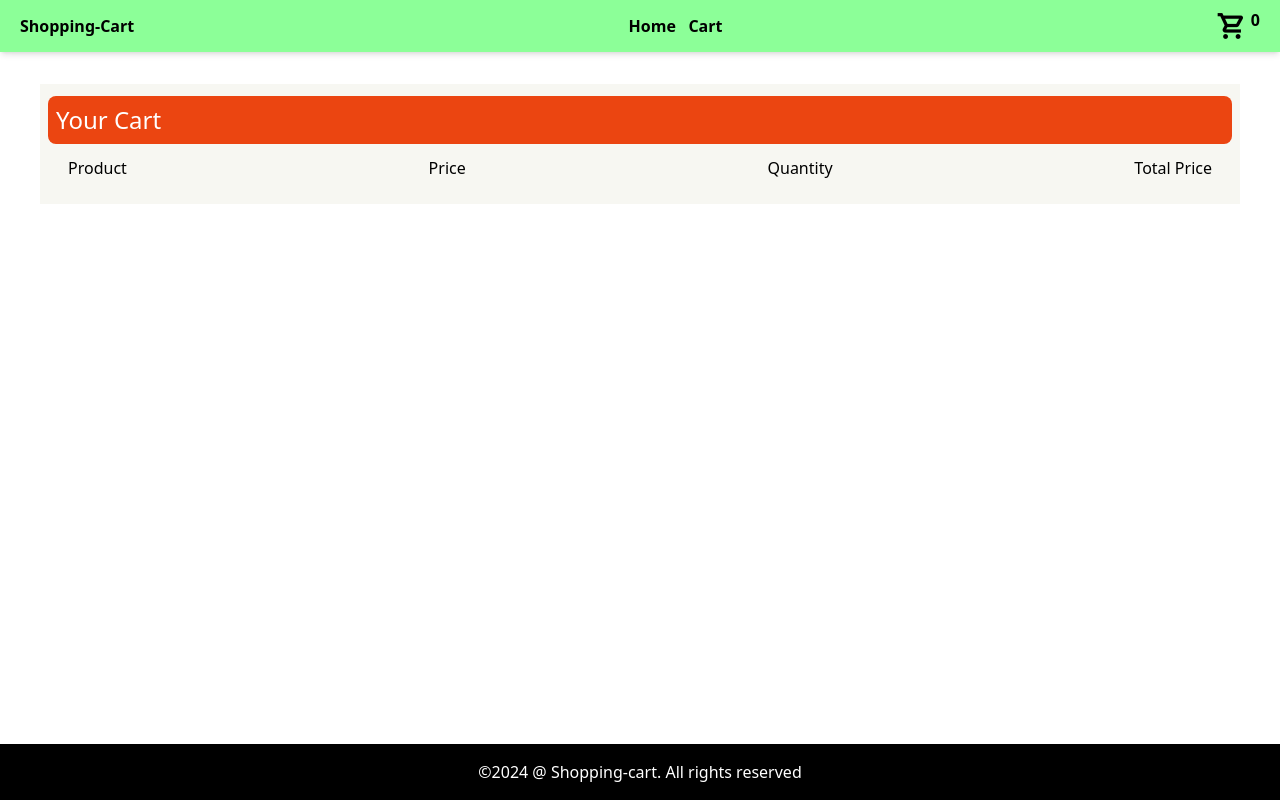
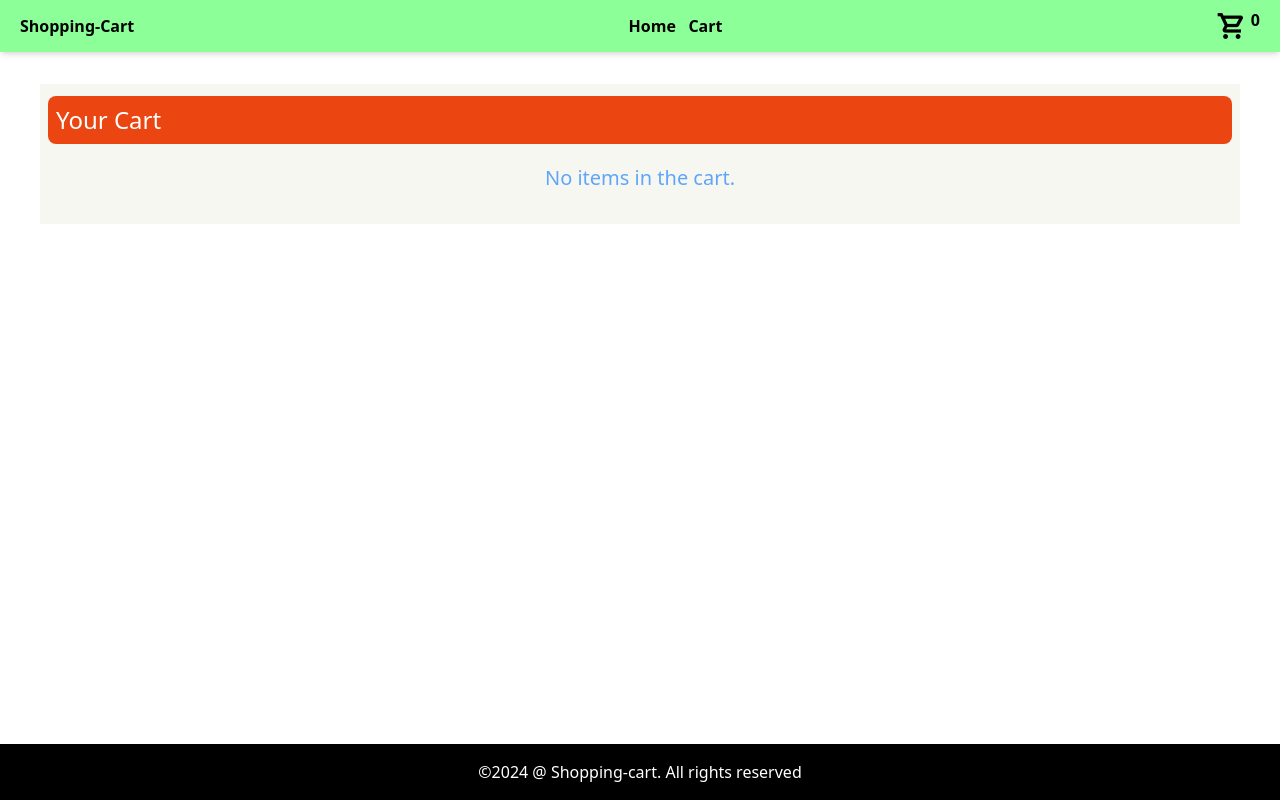
Before and after one commit to sugu2344/Task6, a React (Vite) app: page /cart in a window 1280 px wide. Built offline with nearby package versions, Linux system fonts and the light colour scheme.

Commit message:
if ther is an no cart items means display a message as no msg form cart

```diff
--- a/src/components/cart.jsx
+++ b/src/components/cart.jsx
@@ -10,12 +10,19 @@ const Cart = () => {
         <div className="bg-[#Eb4511] text-white text-2xl py-2 px-2 rounded-lg">
           <h1>Your Cart</h1>
         </div>
+
+        {cartItems.length === 0 ? (
+          <div className="text-center py-5 text-xl text-blue-400">
+            No items in the cart.
+          </div>
+        ) : (
           <div className="hidden sm:flex flex-row justify-between px-5 py-3 items-center">
             <h1>Product</h1>
             <p>Price</p>
             <p>Quantity</p>
             <p>Total Price</p>
           </div>
+        )}
 
         {cartItems.map((item) => (
           <div key={item.id} className="bg-white mb-2 rounded-lg">
```
Lines whose indentation alone changed are shown as unchanged.
